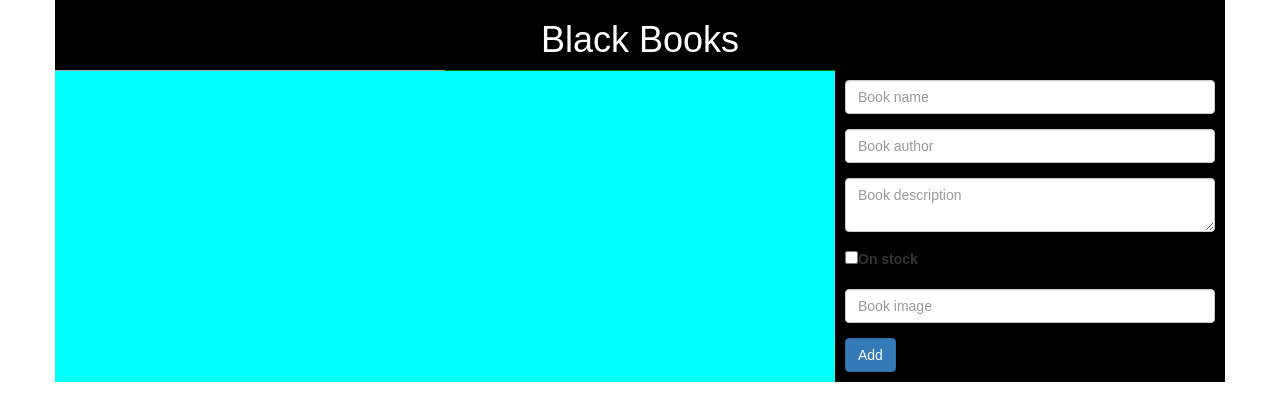
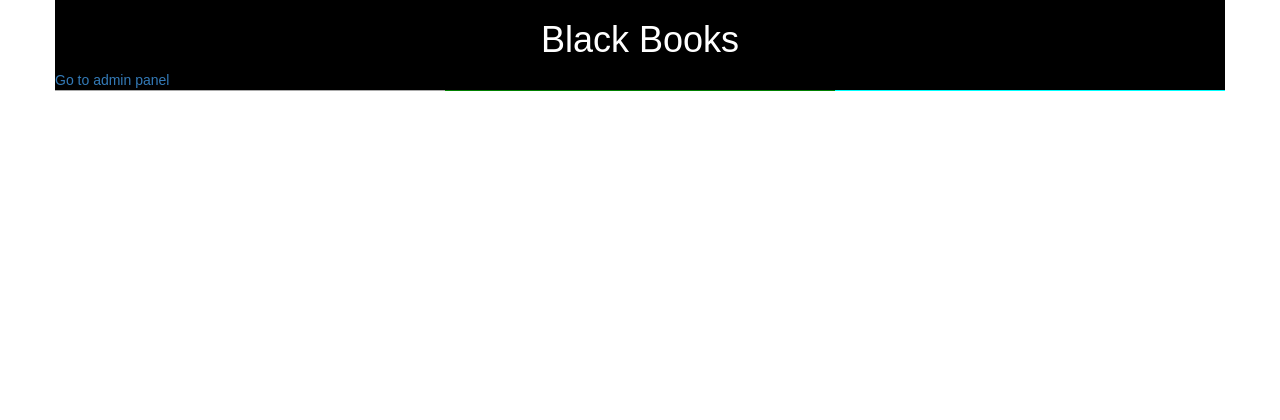
Before and after one commit to clockworkjava/react-basics, a React (Create React App) app: page / in a window 1280 px wide. Shown: the top 420 px of the page. Built offline with nearby package versions, Linux system fonts and the light colour scheme.

Commit message:
Adding react router

```diff
--- a/package.json
+++ b/package.json
@@ -5,7 +5,8 @@
   "dependencies": {
     "react": "^16.4.1",
     "react-dom": "^16.4.1",
-    "react-scripts": "1.1.4"
+    "react-scripts": "1.1.4",
+    "react-router-dom": "^4.2.2"
   },
   "devDependencies": {
     "enzyme": "^3.3.0",
--- a/src/components/AdminPanel.js
+++ b/src/components/AdminPanel.js
@@ -42,7 +42,7 @@ class AdminPanel extends React.Component {
 
         let newBook = { ...this.state.book };
 
-        this.props.addBook(newBook);
+        // this.props.addBook(newBook);
 
         this.setState({
             book : {
--- a/src/components/App.js
+++ b/src/components/App.js
@@ -1,5 +1,4 @@
 import React from 'react';
-import AdminPanel from './AdminPanel';
 import Order from './Order';
 import Header from './Header';
 import Inventory from './Inventory';
@@ -11,22 +10,10 @@ class App extends React.Component {
     constructor() {
         super();
         this.state = {
-            books : [],
             order : []
         }
     }
 
-    addNewBook = (book) => {
-
-        let newBooks = [...this.state.books];
-
-        newBooks.push(book);
-
-        this.setState({
-            books : newBooks
-        });
-
-    }
 
     addToOrder = (book) => {
         this.setState({
@@ -47,7 +34,6 @@ class App extends React.Component {
                 <div className="row">
                     <Order order={this.state.order} removeFromOrder={this.removeFromOrder}/>
                     <Inventory books={this.state.books} addToOrder={this.addToOrder}/>
-                    <AdminPanel books={this.state.books} addBook={this.addNewBook}/>
                 </div>
             </div>
         )
--- a/src/components/Header.js
+++ b/src/components/Header.js
@@ -1,4 +1,5 @@
 import React from 'react';
+import { Link } from 'react-router-dom'
 
 class Header extends React.Component {
 
@@ -43,6 +44,7 @@ class Header extends React.Component {
         return (
             <div className="row header" style={headerCss} onClick={this.handleClick}>
                 <center><h1>{this.state.bookstoreName}</h1></center>
+                <Link to="/admin">Go to admin panel</Link>
             </div>
         );
     }
--- a/src/components/Inventory.js
+++ b/src/components/Inventory.js
@@ -4,13 +4,13 @@ import BookView from './BookView';
 class Inventory extends React.Component {
 
     render() {
-        const bookListing = this.props.books.map( book => {
-           return <BookView book={book} addToOrder={this.props.addToOrder}/>
-        });
+        // const bookListing = this.props.books.map( book => {
+        //    return <BookView book={book} addToOrder={this.props.addToOrder}/>
+        // });
 
         return (
             <div className="inventory col-xs-4">
-                {bookListing}
+                {/* {bookListing} */}
             </div>
         );
     }
--- /dev/null
+++ b/src/components/PageNotFound.js
@@ -0,0 +1,7 @@
+import React from 'react';
+
+const PageNotFound = () => {
+    return <div><h2>Page Not Found!</h2></div>
+}
+
+export default PageNotFound;
--- /dev/null
+++ b/src/components/Router.js
@@ -0,0 +1,22 @@
+import React from 'react';
+import { BrowserRouter, Route, Switch } from "react-router-dom";
+import App from './App';
+import AdminPanel from './AdminPanel';
+import PageNotFound from './PageNotFound';
+
+
+export default class Router extends React.Component {
+
+    render() {
+        return (
+            <BrowserRouter>
+                <Switch>
+                    <Route exact path="/" component={App} />
+                    <Route path="/admin" component={AdminPanel} />
+                    <Route component={PageNotFound} />
+                </Switch>
+            </BrowserRouter>
+        )
+    }
+
+}
--- a/src/index.js
+++ b/src/index.js
@@ -1,9 +1,9 @@
 import React from 'react';
 import ReactDOM from 'react-dom';
-import App from './components/App';
+import Router from './components/Router';
 
 import './index.css';
 import registerServiceWorker from './registerServiceWorker';
 
-ReactDOM.render(<App />, document.getElementById('root'));
+ReactDOM.render(<Router />, document.getElementById('root'));
 registerServiceWorker();
```
Also changed, not shown: 1 other file (tests, documents, lock files or other folders).
